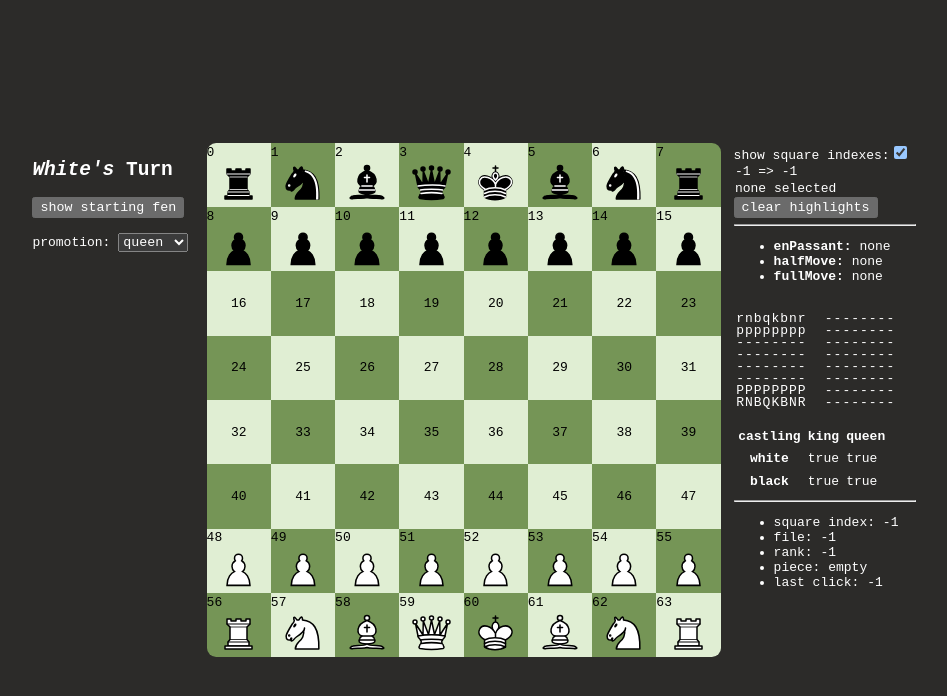
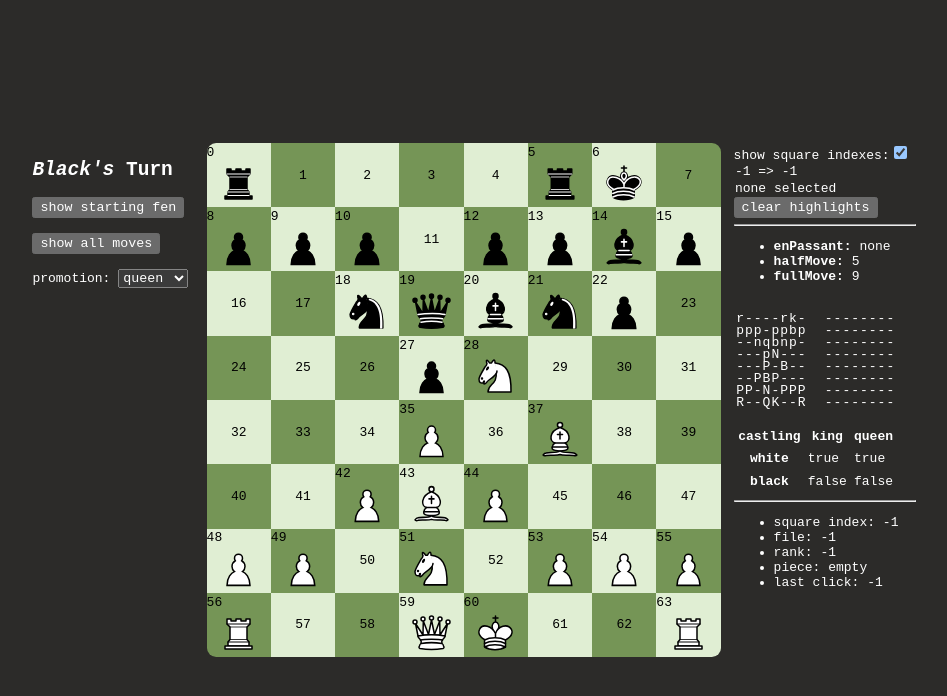
Before and after one commit to SX-9/chess-from-scratch, a Vue app: page / in a window 1280 px wide. Shown: the top 696 px of the page, without its empty margins (166-1113 px from the left). Built offline with nearby package versions, Linux system fonts and the light colour scheme.

Commit message:
generateAll button

```diff
--- a/src/App.vue
+++ b/src/App.vue
@@ -8,6 +8,12 @@ export default {
   name: 'App',
   methods: {
     ...utils,
+
+    highlightAllMoves() {
+      this.moveGen.generateAll();
+      this.moveGen.moves.forEach(m => this.highlights.addHighlight(m.to));
+    },
+
     showFen() {
       prompt('FEN:', this.board.fen as string);
     },
@@ -77,7 +83,7 @@ export default {
       'r4rk1/ppp1ppbp/2nqbnp1/3pN3/3P1B2/2PBP3/PP1N1PPP/R2QK2R b KQ - 5 9', // london system vs king's indian
     ];
     document.onselectstart = () => false;
-    this.board = new BoardArray(testFens[0]);
+    this.board = new BoardArray(testFens[5]);
     this.moveGen.load(this.board);
   },
 }
@@ -87,6 +93,8 @@ export default {
   <div id="history">
     <h2><i>{{ board.turn === 'w' ? 'White' : 'Black' }}'s</i> Turn</h2>
     <button @click="showFen()">show starting fen</button>
+    <br><br>
+    <button @click="highlightAllMoves()">show all moves</button>
     <br><br>
     <label for="promotion">promotion: </label>
     <select id="promotion" v-model="promotion">
```
